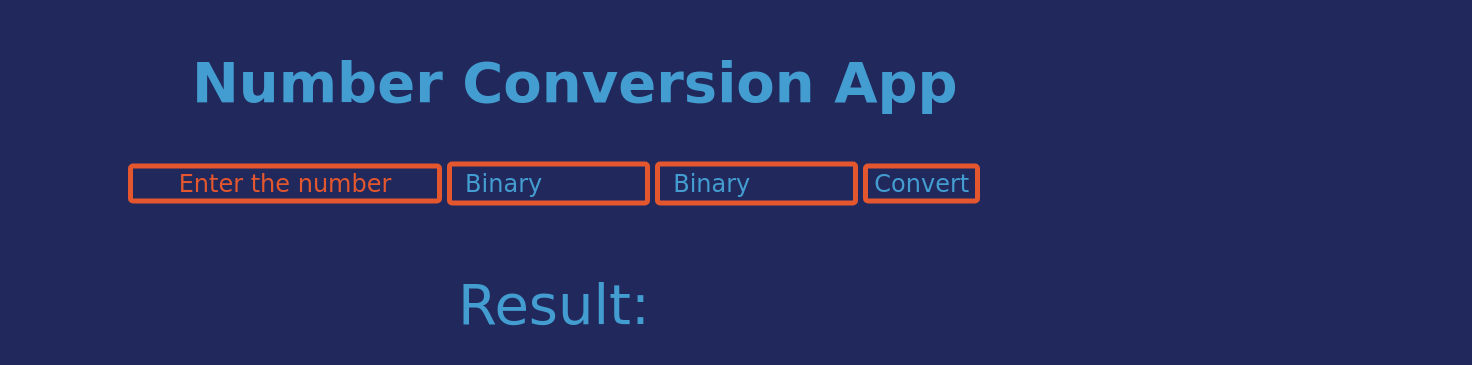
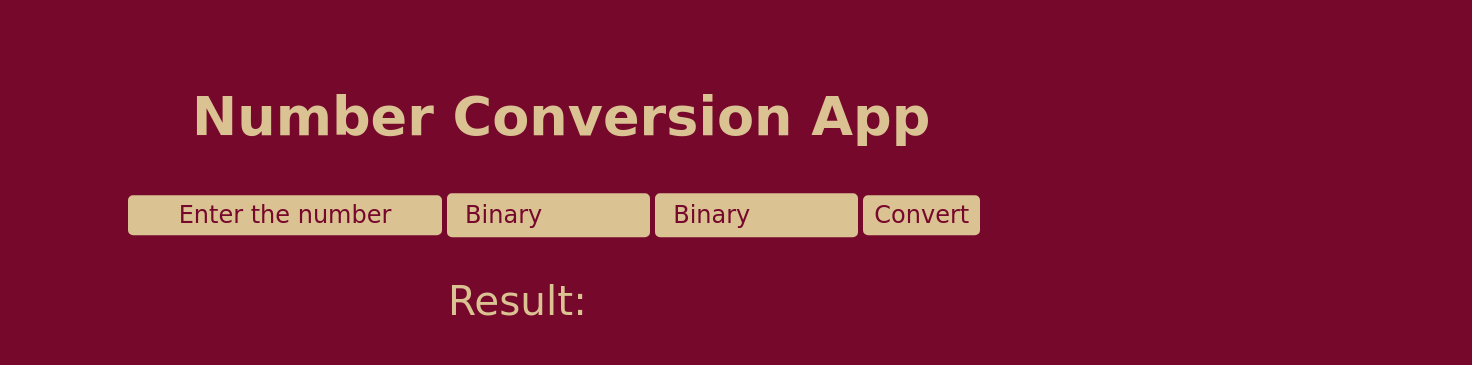
Before and after one commit to aaravzer/aaravzer.github.com, a plain HTML site: page index.html in a window 1280 px wide. Shown: the part 197-562 px from the top of the page, 1472 px wide, since content can reach past the window. Drawn offline with nearby package versions, Linux system fonts and the light colour scheme; a web font is replaced by a local one.

Commit message:
Update index.html

```diff
--- a/index.html
+++ b/index.html
@@ -13,28 +13,27 @@
         /* Set the default font for the page to Unbounded */
         font-family: 'Unbounded', cursive;
         /* Set the default background color to yellow */
-        background-color: #21295C;
+        background-color: #76082C;
         /* Set the default text color to dark grey */
-        color: #449DD1;
+        color: #DAC292;
       }
 
-      body {
-        /* Reset the default margin for the body element */
-        margin: 0;
-      }
+
+
+body {
+  position: flex;
+}
 
       html {
         /* Set the width of the html element to 100% */
-        width: 100%;
         /* Reset the default margin for the html element */
         margin: 0;
       }
 
       h2 {
         /* Set the font size for h2 elements to 350% */
-        font-size: 350%;
+        font-size: 6ex;
         /* Set the width of the h2 element to 100% */
-        width: 100%;
         /* Set the margin of the h2 element to 5% */
         margin-left: 5%;
         animation: slideInDown;
@@ -45,11 +44,10 @@
 
       p {
         /* Set the font size for p elements to 350% */
-        font-size: 350%;
+        font-size: 4.5ex;
         /* Set the margin of the p element to 25% */
         margin-left: 25%;
         /* Set the padding for the p element to 10px */
-        padding: 10px;
         animation: slideInUp;
         /* Animate the p element with the "slideInUp" animation from animate.css */
         animation-duration: 2s;
@@ -73,7 +71,7 @@
 
       select {
         /* Set the position of the select element to justify */
-        position: justify;
+        position: flex;
         /* Animate the select element with the "slideInLeft" animation from animate.css */
         animation: slideInLeft;
         animation-duration: 2s;
@@ -85,22 +83,27 @@
         /* Set the font size for the select element to 150% */
         font-size: 150%;
         /* Set the border for the select element to 5px solid dark grey */
-        border: 5px solid  #E4572E;
+        border: 5px solid  #DAC292;
         /* Reset the default margin for the select element */
         margin: 0;
         /* Hide the default appearance of the select element in Webkit-based browsers */
         -webkit-appearance: none;
         /* Set the border radius for the select element to 5px */
         border-radius: 5px;
+        background-color: #DAC292;
+        color: #76082C;
       }
 
       option,
       input,
       optgroup {
+        transition-duration: 0.7s;
+        background-color: #DAC292;
+        color: #76082C;
         /* Set the font size for option, input, and optgroup elements to 150% */
         font-size: 150%;
         /* Set the border for option, input, and optgroup elements to 5px solid dark grey */
-        border: 5px solid  #E4572E;
+        border: 5px solid  #DAC292;
         /* Set the border radius for option, input, and optgroup elements to 5px */
         border-radius: 5px;
         /* Set the position of option, input, and optgroup elements to relative */
@@ -115,7 +118,11 @@
         /* Set the text alignment for placeholder text to center */
         text-align: center;
         /* Set the color of placeholder text to dark grey */
-        color:  #E4572E;
+        color: #76082C;
+      }
+      input:hover {
+          color: #DAC292;
+       background-color: #76082C;
       }
     </style>
     <title>Number Conversion App</title>
```
